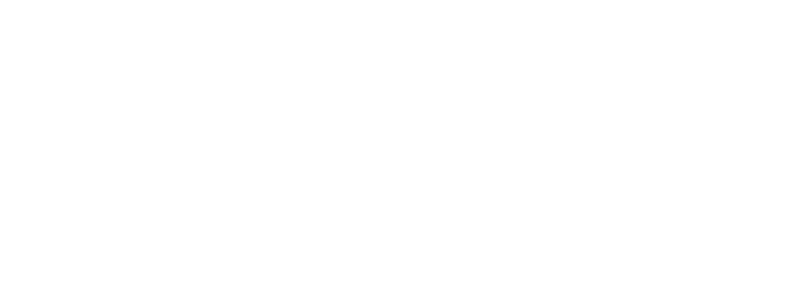
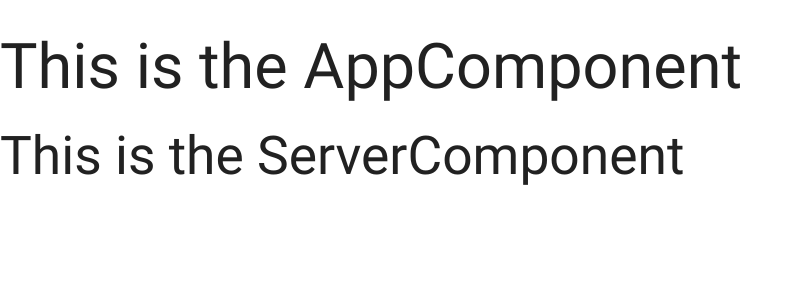
Before and after one commit to daniyal229/angular-6-starter, an Angular app: page / in a window 1280 px wide. Shown: the top 300 px of the page, without its empty margins (0-802 px from the left). Built offline with nearby package versions, Linux system fonts and the light colour scheme.

Commit message:
renaming

```diff
--- a/src/app/app.component.html
+++ b/src/app/app.component.html
@@ -1,3 +1,3 @@
 <!--The content below is only a placeholder and can be replaced.-->
-<p>{{parent_title}}</p>
+<h1>This is the AppComponent</h1>
 <server></server>
--- a/src/app/app.module.ts
+++ b/src/app/app.module.ts
@@ -12,6 +12,6 @@
     BrowserModule
   ],
   providers: [],
-  bootstrap: [AppComponent,ServerComponent]
+  bootstrap: [AppComponent]
 })
 export class AppModule { }
--- a/src/app/server/server.component.html
+++ b/src/app/server/server.component.html
@@ -1 +1 @@
-<h1>{{child_title}}</h1>
+<h2>This is the ServerComponent</h2>
```
